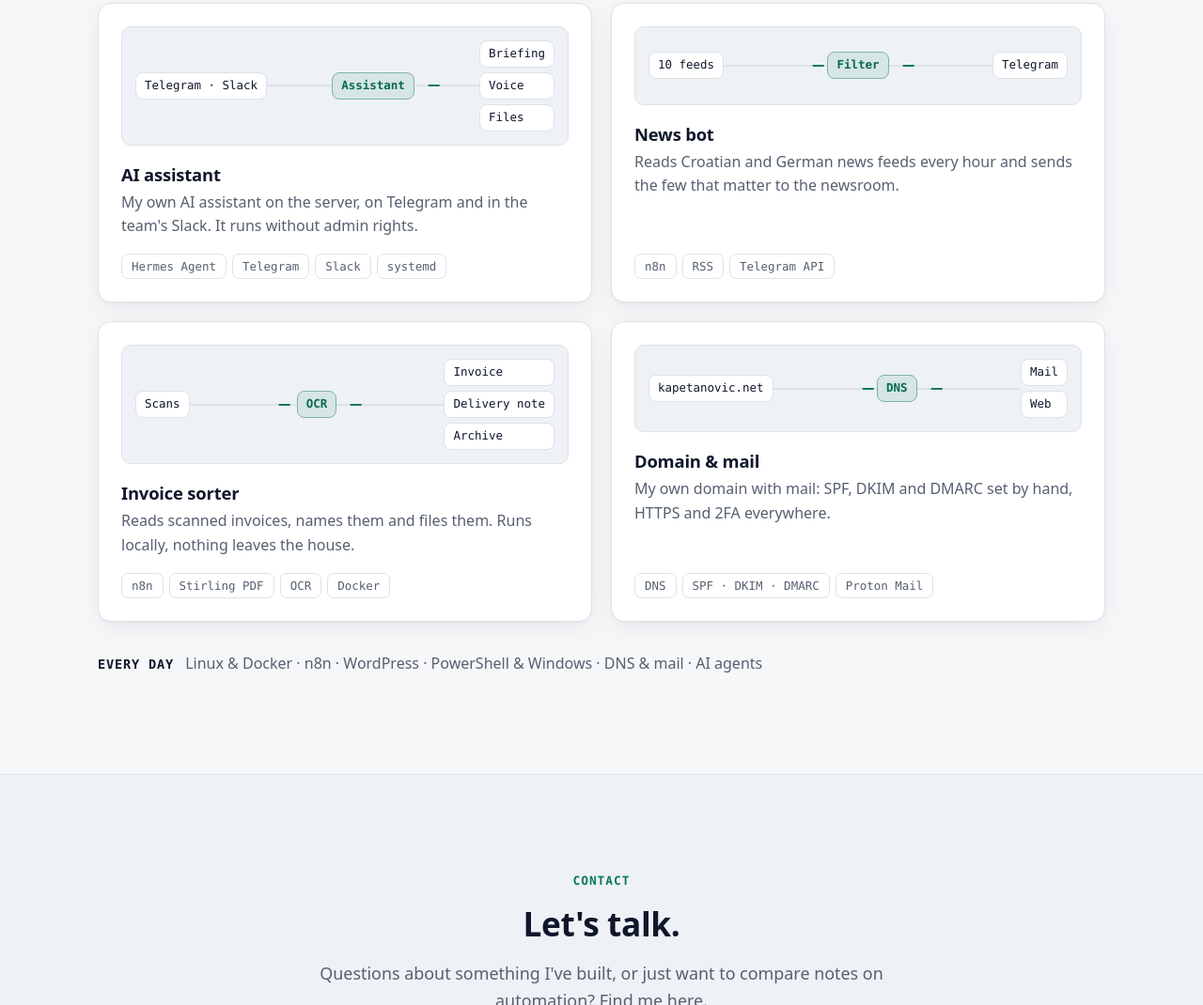
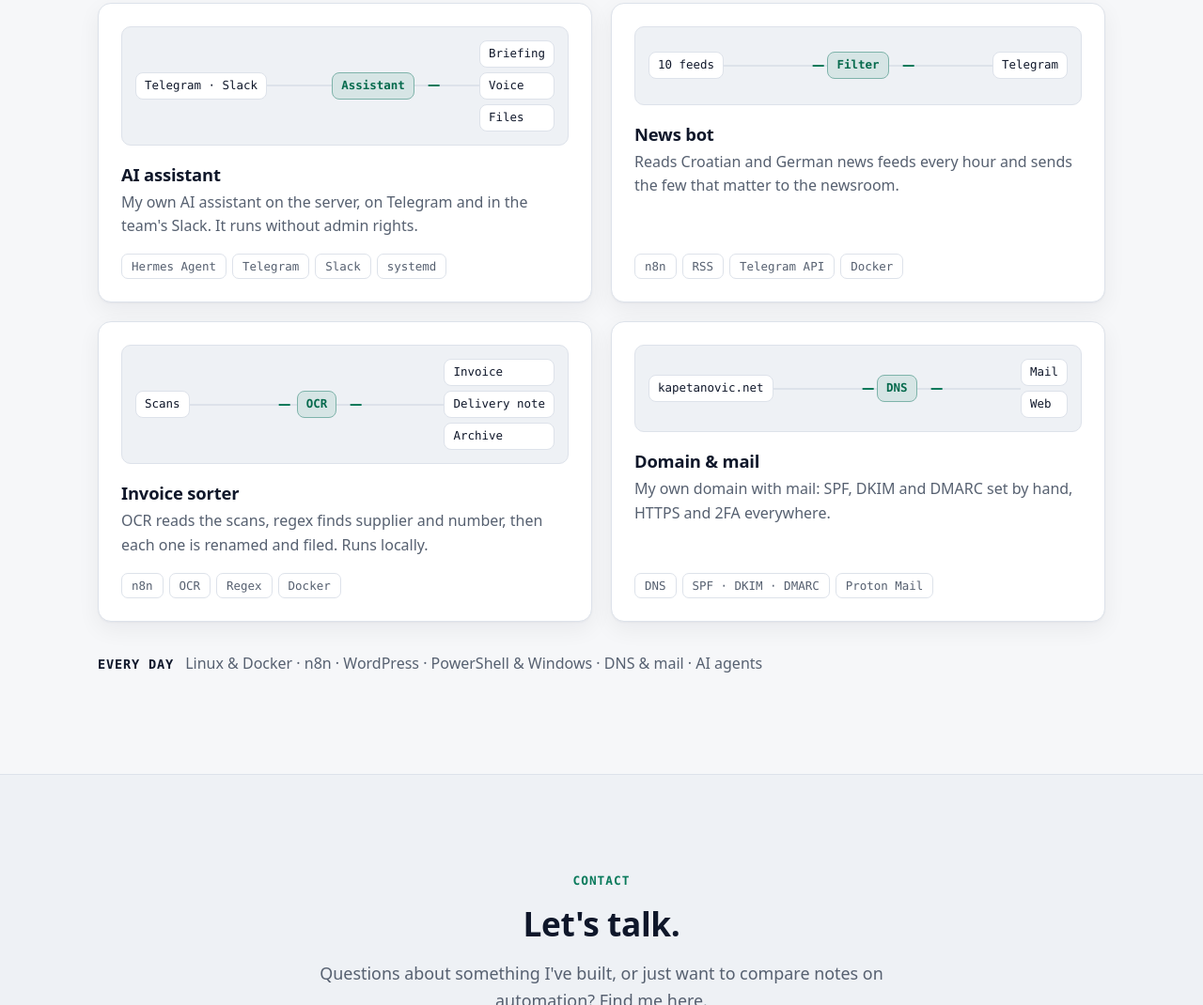
Before and after one commit to Imperator661/Imperator661.github.io, a plain HTML site: page index.html in a window 1280 px wide. Shown: the part 3428-4498 px from the top of the page at 94% size. Drawn offline with Linux system fonts and the light colour scheme.

Commit message:
Invoice sorter: regex + Docker tags; Docker on news bot
Co-Authored-By: Claude Opus 5.5 <noreply@anthropic.com>
Claude-Session: https://claude.ai/code/session_018hVE4PhvyYeCHAQeZPwYHK

```diff
--- a/index.html
+++ b/index.html
@@ -236,7 +236,7 @@ done in 4.2 s</code></pre>
             </div>
             <h3>News bot</h3>
             <p>Reads Croatian and German news feeds every hour and sends the few that matter to the newsroom.</p>
-            <ul class="tags"><li>n8n</li><li>RSS</li><li>Telegram API</li></ul>
+            <ul class="tags"><li>n8n</li><li>RSS</li><li>Telegram API</li><li>Docker</li></ul>
           </article>
           <article class="proj">
             <div class="pflow" aria-hidden="true">
@@ -245,8 +245,8 @@ done in 4.2 s</code></pre>
               <span class="pf-outs"><span class="pf-node">Invoice</span><span class="pf-node">Delivery note</span><span class="pf-node">Archive</span></span>
             </div>
             <h3>Invoice sorter</h3>
-            <p>Reads scanned invoices, names them and files them. Runs locally, nothing leaves the house.</p>
-            <ul class="tags"><li>n8n</li><li>Stirling PDF</li><li>OCR</li><li>Docker</li></ul>
+            <p>OCR reads the scans, regex finds supplier and number, then each one is renamed and filed. Runs locally.</p>
+            <ul class="tags"><li>n8n</li><li>OCR</li><li>Regex</li><li>Docker</li></ul>
           </article>
           <article class="proj">
             <div class="pflow" aria-hidden="true">
```
Also changed, not shown: de/index.html (+3 -3 lines), hr/index.html (+3 -3 lines).
